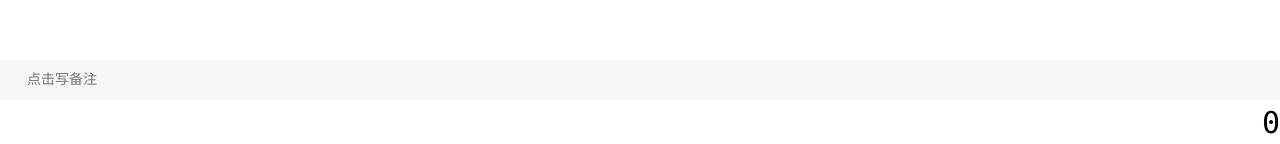
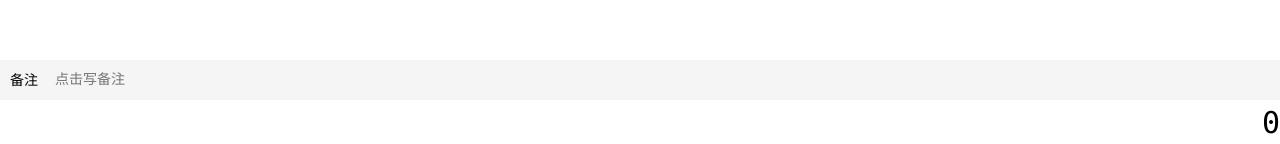
Before and after one commit to ac97nj/sun, a Vue app: page /#/Money in a window 1280 px wide. Shown: the part 439-583 px from the top of the page. Built offline with nearby package versions, Linux system fonts and the light colour scheme.

Commit message:
备注绑定value,现在使用 v-model 代替

```diff
--- a/src/components/money/notesNumber.vue
+++ b/src/components/money/notesNumber.vue
@@ -2,10 +2,9 @@
   <div class="notes-number">
 
     <label class="notes">
-      <span class="notes-name">{{ inputValue }}</span>
+      <span class="notes-name">备注</span>
       <input placeholder="点击写备注"
-             :value="inputValue"
-             @input="inputValue = $event.target.value"
+             v-model="inputValue"
       />
     </label>
     <div class="number-wrapper">
```
